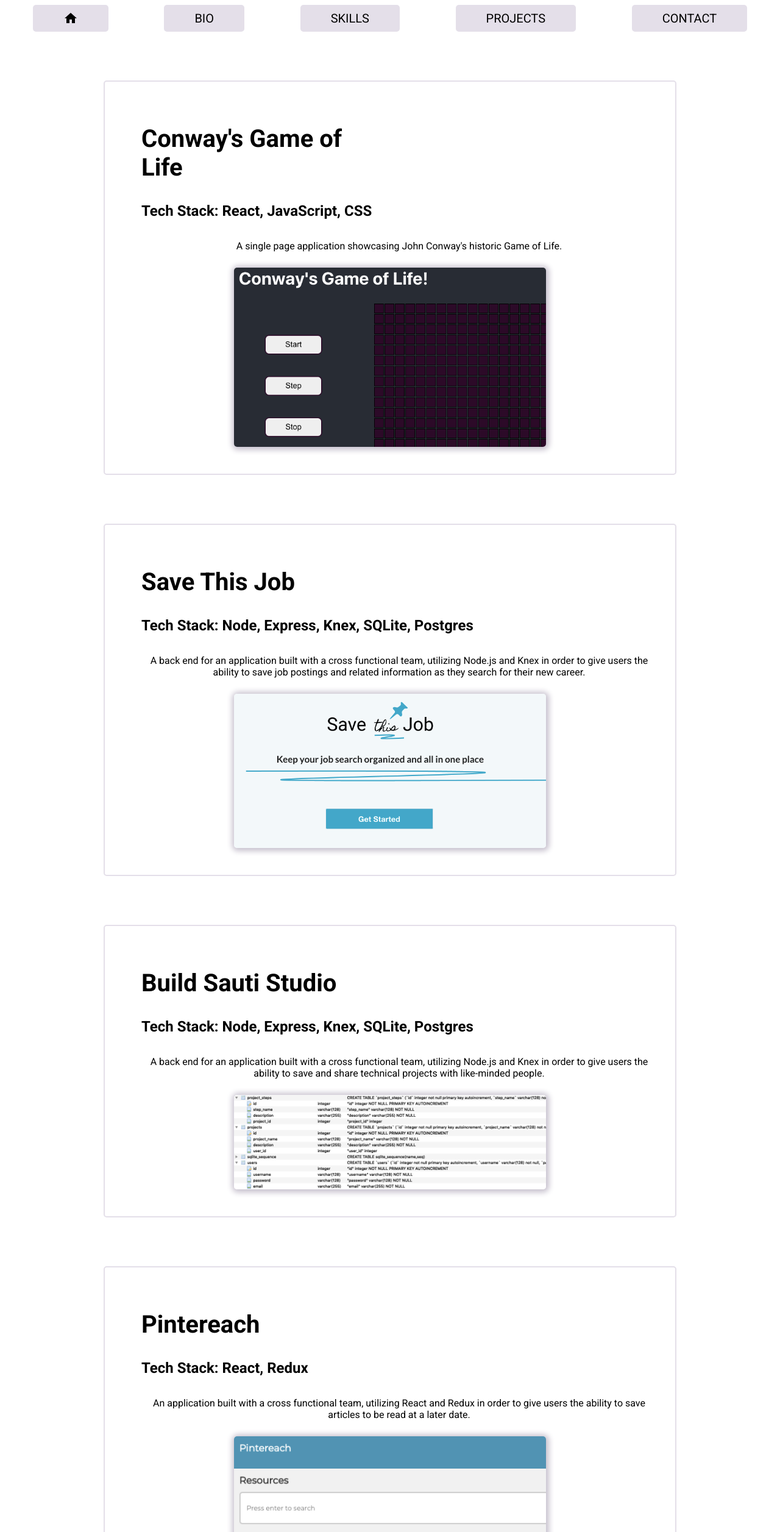
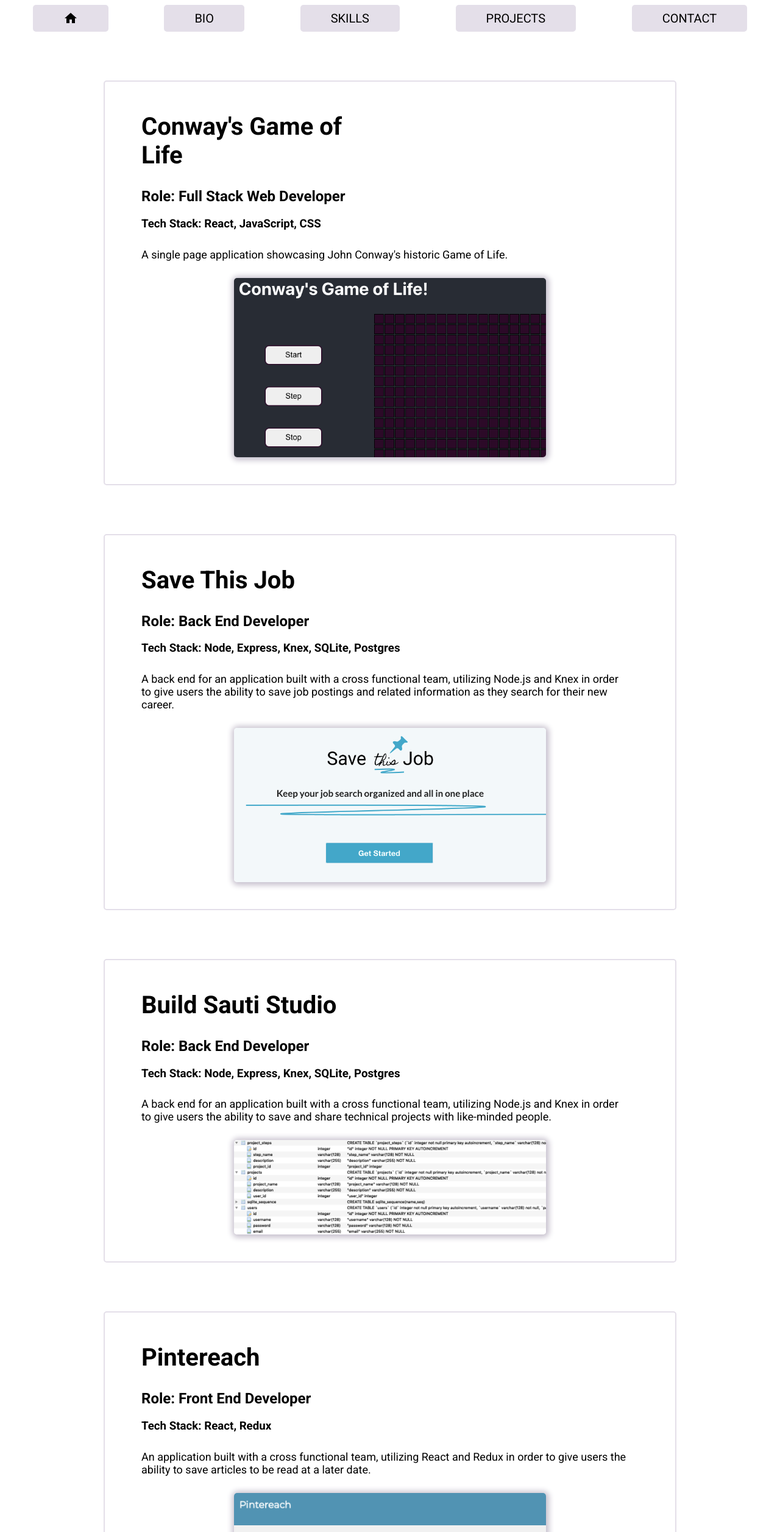
Before and after one commit to roselandroche/portfolio, a React (Create React App) app: page /projects in a window 1280 px wide. Shown: the top 2513 px of the page at 61% size. Built offline with nearby package versions, Linux system fonts and the light colour scheme.

Commit message:
Edits to project section

```diff
--- a/src/components/Projects.js
+++ b/src/components/Projects.js
@@ -12,9 +12,10 @@ function Projects() {
         <div>
             <NavBar />
             <div className='projectCard'>
-                <h1>Conway's Game of Life</h1>
-                <h3>Tech Stack: React, JavaScript, CSS</h3>
-                <p>
+                <h1 className='project-title'>Conway's Game of Life</h1>
+                <h2 className='tech-stack'>Role: Full Stack Web Developer</h2>
+                <h3 className='tech-stack'>Tech Stack: React, JavaScript, CSS</h3>
+                <p className='project-content'>
                     A single page application showcasing John Conway's historic Game of Life.
                 </p>
                 <a href='https://awesome-ramanujan-7d7ef5.netlify.app/'>
@@ -22,9 +23,10 @@ function Projects() {
                 </a>
             </div>
             <div className='projectCard'>
-                <h1>Save This Job</h1>
-                <h3>Tech Stack: Node, Express, Knex, SQLite, Postgres</h3>
-                <p>
+                <h1 className='project-title'>Save This Job</h1>
+                <h2 className='tech-stack'>Role: Back End Developer</h2>
+                <h3 className='tech-stack'>Tech Stack: Node, Express, Knex, SQLite, Postgres</h3>
+                <p className='project-content'>
                     A back end for an application built with a cross functional team, utilizing Node.js and Knex
                     in order to give users the ability to save job postings and related information as they search
                     for their new career.
@@ -34,9 +36,10 @@ function Projects() {
                 </a>
             </div>
             <div className='projectCard'>
-                <h1>Build Sauti Studio</h1>
-                <h3>Tech Stack: Node, Express, Knex, SQLite, Postgres</h3>
-                <p>
+                <h1 className='project-title'>Build Sauti Studio</h1>
+                <h2 className='tech-stack'>Role: Back End Developer</h2>
+                <h3 className='tech-stack'>Tech Stack: Node, Express, Knex, SQLite, Postgres</h3>
+                <p className='project-content'>
                     A back end for an application built with a cross functional team, utilizing Node.js and Knex
                     in order to give users the ability to save and share technical projects with like-minded
                     people.
@@ -46,9 +49,10 @@ function Projects() {
                 </a>
             </div>
             <div className='projectCard'>
-                <h1>Pintereach</h1>
-                <h3>Tech Stack: React, Redux</h3>
-                <p>
+                <h1 className='project-title'>Pintereach</h1>
+                <h2 className='tech-stack'>Role: Front End Developer</h2>
+                <h3 className='tech-stack'>Tech Stack: React, Redux</h3>
+                <p className='project-content'>
                     An application built with a cross functional team, utilizing React and Redux
                     in order to give users the ability to save articles to be read at a later date.
                 </p>
@@ -57,9 +61,10 @@ function Projects() {
                 </a>
             </div>
             <div className='projectCard'>
-                <h1>Water My Plants</h1>
-                <h3>Tech Stack: HTML, CSS, JavaScript</h3>
-                <p>
+                <h1 className='project-title'>Water My Plants</h1>
+                <h2 className='tech-stack'>Role: Front End Developer</h2>
+                <h3 className='tech-stack'>Tech Stack: HTML, CSS, JavaScript</h3>
+                <p className='project-content'>
                     A landing page utilizing CSS, LESS, HTML, and JavaScript showcasing an application to
                     help users care for plants.
                 </p>
--- a/src/css/Projects.css
+++ b/src/css/Projects.css
@@ -13,17 +13,18 @@
     border: 2px solid #e4dfe9;
 }
 
-h1 {
-    padding: 30px 0 10px 40px;
+.project-title {
+    padding: 10px 0 10px 40px;
     margin: 0;
 }
 
-h3 {
+.tech-stack {
     text-align: left;
     margin-left: 40px;
-    font-size: 24px;
 }
 
-p {
-    padding: 10px 10px 10px 40px;
+.project-content {
+    padding: 10px 60px 10px 40px;
+    text-align: left;
+    font-size: 18px;
 }
```
